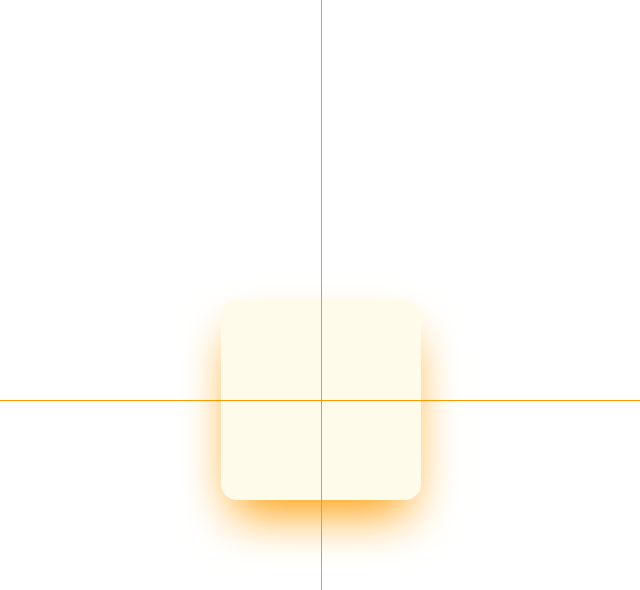
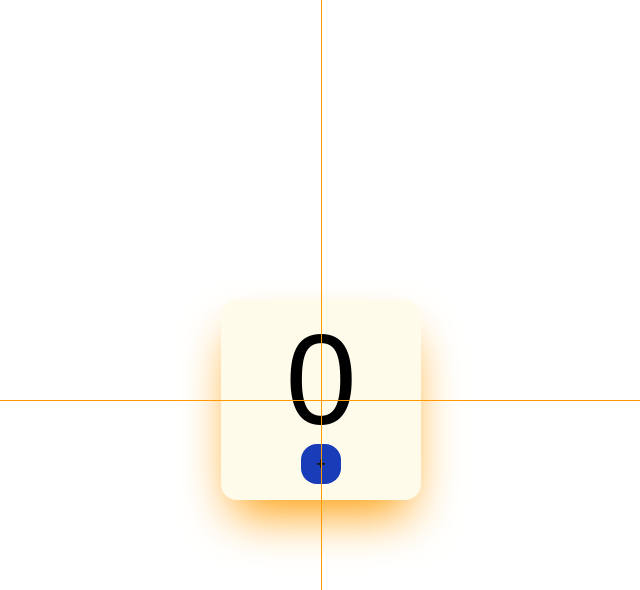
Before and after one commit to jakobm101/next-june18, a Next.js app: page / in a window 1280 px wide. Shown: the top 590 px of the page, without its empty margins (319-959 px from the left). Built offline with nearby package versions, Linux system fonts and the light colour scheme.

Commit message:
count prep

```diff
--- a/src/app/page.tsx
+++ b/src/app/page.tsx
@@ -1,10 +1,11 @@
 import CenterGridLines from "@/components/CenterGridLines";
+import CenterContainer from "@/components/CenterContainer";
 
 export default function Home() {
   return (
     <>
-      <section className=" rounded-2xl shadow-2xl shadow-amber-500  fixed top-1/2 left-1/2 -translate-x-1/2 -translate-y-1/2 bg-amber-50 w-50 h-50"></section>
-      <CenterGridLines/>
+      <CenterContainer />
+      <CenterGridLines />
     </>
   );
 }
--- /dev/null
+++ b/src/components/CenterContainer/index.tsx
@@ -0,0 +1,14 @@
+"use client"
+import { useState } from "react";
+export default function CenterContainer() {
+const [count, setCount] = useState(0)
+
+  return (
+    <>
+      <section className="flex flex-col justify-center items-center content-center rounded-2xl shadow-2xl shadow-amber-500  fixed top-1/2 left-1/2 -translate-x-1/2 -translate-y-1/2 bg-amber-50 w-50 h-50">
+      <h2 className="text-black text-9xl">{count}</h2>
+      <button className="bg-blue-800 w-10 h-10 rounded-2xl font-black hover:bg-blue-500 ">+</button>
+      </section>
+    </>
+  );
+}
```
